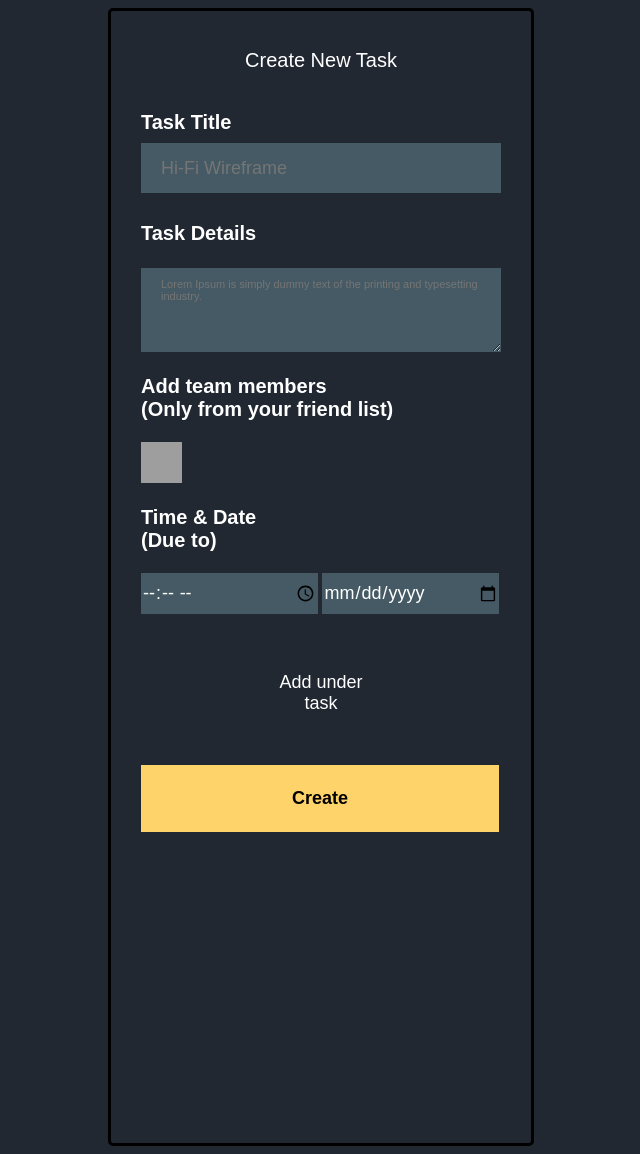
After one commit to sasf227/Task-manager-API, a FastAPI app: template templates/newTask.html in a window 1280 px wide. The commit adds this page. Shown: the whole page, without its empty margins (319-959 px from the left). Run offline with FastAPI, Linux system fonts and the light colour scheme; the template is opened without the code that fills it, so the values that code supplies are empty; some libraries are stand-ins or nearby versions; grey boxes are pictures that could not be loaded.

Commit message:
creation of the new task, little bit more optimization of the new files, TO DO: create a block from a ddos attack or creating a lot of task in small amount of time

```diff
--- a/main.py
+++ b/main.py
@@ -13,7 +13,7 @@ from fastapi.templating import Jinja2Templates
 from fastapi.staticfiles import StaticFiles
 from fastapi.responses import HTMLResponse, JSONResponse
 from jwt.exceptions import InvalidTokenError
-from schemas import UserCreate
+from schemas import UserCreate, Task
 
 
 create_tables()
@@ -109,6 +109,15 @@ async def login_for_access_token(form_data: Annotated[OAuth2PasswordRequestForm,
         return response
 
 
+@app.get("/newTask", response_class=HTMLResponse)
+async def new_task(request: Request):
+    return templates.TemplateResponse(request=request, name="newTask.html")
+
+@app.post("/newTask_create")
+async def new_task_create(task: Task, request: Request):
+    print(task)
+    print(task.underTasks)
+    return {"message": "Task created"}
 
 
 @app.get("/users/me/items/")
--- /dev/null
+++ b/static/newTask.css
@@ -0,0 +1,194 @@
+body {
+    font-family:  Arial, sans-serif;
+    color: #ffffff;
+}
+
+header {
+    font-family: var(--font-family);
+    font-weight: 500;
+    font-size: 20px;
+}
+
+
+
+#new-task-form {
+    display: grid;
+}
+
+label[for="task-title"]{
+    font-family: var(--font-family);
+    font-weight: 600;
+    font-size: 20px;
+    margin-top: 39px;
+    margin-bottom: 9px;
+}
+
+#task-title, #task-title:focus {
+    width: 338px;
+    height: 48px;
+    background: #455a64;
+    border: none;
+    cursor: pointer;
+    outline: none;
+    font-family: var(--font-family);
+    font-weight: 400;
+    font-size: 18px;
+    color: #fff;
+    padding-left: 20px;
+}
+
+label[for="task-details"]{
+    font-family: var(--font-family);
+    font-weight: 600;
+    font-size: 20px;
+    margin-top: 29px;
+    margin-bottom: 23px;
+}
+
+#task-details, #task-details:focus {
+    max-width: 338px;
+    min-width: 338px;
+    min-height: 72px;
+    background: #455a64;
+    border: none;
+    cursor: pointer;
+    outline: none;
+    font-family: var(--font-family);
+    font-weight: 400;
+    font-size: 11px;
+    color: #fff;
+    padding-left: 20px;
+    padding-top: 10px;
+}
+
+h3 {
+    font-family: var(--font-family);
+    font-weight: 600;
+    font-size: 20px;
+    margin-top: 23px;
+    margin-bottom: 21px;
+}
+
+#team-members {
+    display: grid;
+}
+
+#team-members div input, #team-members div input:focus {
+    width: 150px;
+    height: 41px;
+    background: #455a64;
+    margin-right: 9px;
+    border: none;
+    cursor: pointer;
+    outline: none;
+}
+
+#team-members div span {
+    font-family: var(--font-family);
+    font-weight: 500;
+    font-size: 14px;
+}
+
+#team-members div button{
+    margin-top: 1px;
+    width: 20px;
+    height: 20px;
+    background: url(/static/img/closesquare.svg) center no-repeat;
+    border: none;
+    cursor: pointer;
+}
+
+#finder{
+    display: none;
+}
+
+#team-members div {
+    width: 150px;
+    height: 41px;
+    background: #455a64;
+    display: flex;
+    place-items: center;
+    margin-bottom: 5px;
+}
+
+#add-btn{
+    width: 41px;
+    height: 41px;
+    background: url(/static/img/addsquare.svg) center no-repeat;
+    background-color: #fed36a;
+    border: none;
+    cursor: pointer;
+}
+
+.time-date input, .time-date input:focus {
+    width: 176px;
+    height: 41px;
+    background-color: #455a64;
+    border: none;
+    border: none;
+    cursor: pointer;
+    outline: none;
+    font-family: var(--font-family);
+    font-weight: 500;
+    font-size: 18px;
+    color: #fff;
+}
+
+#u-Task{
+    display: grid;
+    margin-top: 22px;
+}
+
+#u-Task input, #u-Task input:focus{
+    margin-top: 12px;
+    margin-left: 3px;
+    width: 341px;
+    height: 30px;
+    border: none;
+    border: none;
+    cursor: pointer;
+    outline: none;
+    background: #455a64;
+    font-family: var(--font-family);
+    font-weight: 500;
+    font-size: 15px;
+    color: #fff;
+    padding-left: 10px;
+}
+
+.delete_underTask{
+    width: 20px;
+    height: 20px;
+    background: url(/static/img/closesquare.svg) center no-repeat;
+    border: none;
+    cursor: pointer;
+    margin-left: 5px;
+    position: relative;
+    top: 3px;
+}
+
+#add-new {
+    width: 100px;
+    height: 60px;
+    margin-top: 27px;
+    background: none;
+    font-family: var(--font-family);
+    font-weight: 500;
+    font-size: 18px;
+    color: #fff;
+    place-self: center;
+    border: none;
+    cursor: pointer;
+}
+
+.create-btn {
+    width: 358px;
+    height: 67px;
+    margin-top: 42px;
+    background-color: #fed36a;
+    font-family: var(--font-family);
+    font-weight: 600;
+    font-size: 18px;
+    border: none;
+    cursor: pointer;
+}
--- a/templates/home_page.html
+++ b/templates/home_page.html
@@ -74,8 +74,8 @@
             </div>
         </div>
 
-        <button onclick="window.location.href=''">new task</button>
-        <button onclick="window.location.href=''">chat</button>
+        <button onclick="window.location.href='/newTask'">new task</button>
+        <button onclick="window.location.href='/chat'">chat</button>
     </main>
 
 <span> </span>
--- /dev/null
+++ b/templates/newTask.html
@@ -0,0 +1,95 @@
+{% extends "project_base.html" %}
+
+{% block body %}
+
+<link rel="stylesheet" href="/static/newTask.css">
+    <header>
+        <span>Create New Task</span>
+    </header>
+
+    <div id="new-task-form">
+        <label for="task-title">Task Title</label>
+        <input type="text" id="task-title" name="title" placeholder="Hi-Fi Wireframe">
+
+        <label for="task-details">Task Details</label>
+        <textarea id="task-details" name="description" rows="4" placeholder="Lorem Ipsum is simply dummy text of the printing and typesetting industry."></textarea>
+
+        <h3>Add team members<br>(Only from your friend list)</h3>
+        <div id="team-members"></div>
+
+        <!-- find friend field -->
+        <div id="finder"></div>
+
+        <button type="button" class="add-btn" id="add-btn" onclick="mf()"></button>
+
+        <h3>Time & Date <br>(Due to)</h3>
+        <div class="time-date">
+            <input type="time" id="time" name="time" value="time">
+            <input type="date" id="date" name="date" value="date">
+        </div>
+
+        <div id="u-Task"></div>
+        <button id="add-new" onclick="createUT()" type="button">Add under task</button>
+        <button class="create-btn" type="button" onclick="submit()">Create</button>
+    </div>
+
+
+
+    <script>
+        let i = 0;
+        let boxUT = document.getElementById("u-Task");
+
+        async function createUT (){
+            if (i <= 99){
+                let create = document.createElement("div")
+                create.innerHTML=`
+                    <input class='UT' name='underTask' autocomplete="off">
+                    <button type='button' id='${i}' class='delete_underTask' onclick=removeUT()>x</button>`
+                create.setAttribute("id", `${i}`)
+                boxUT.appendChild(create)
+                i++;
+            }
+            else if (i >= 100){
+                window.alert("you have too many Under tasks")
+            }
+        }
+
+        async function removeUT() {
+            let createID = document.getElementById(event.target.id);
+            if (event.target.id == createID.id){
+                boxUT.removeChild(createID)
+            }
+        };
+
+
+
+
+        async function submit() {
+            UT_arr = []
+            let title = document.getElementById("task-title").value
+            let description = document.getElementById("task-details").value
+            let time = document.getElementById("time").value
+            let date = document.getElementById("date").value
+            let UT = document.querySelectorAll(".UT")
+            UT.forEach(item => {
+                UT_arr.push(item.value)
+            })
+
+            let res = await fetch("/newTask_create", {
+                method: "POST",
+                headers: { "Content-Type": "application/json"},
+                body: JSON.stringify({
+                    title: title,
+                    description: description,
+                    time: time,
+                    date: date,
+                    underTasks: UT_arr
+                })
+            })
+        }
+
+
+
+    </script>
+
+{% endblock body %}
```
Also changed, not shown: schemas.py (+8 -0 lines), templates/newTask/newTask.html (deleted, +0 -13 lines), templates/newTask/newTask_form/newTask_form.html (deleted, +0 -23 lines).
